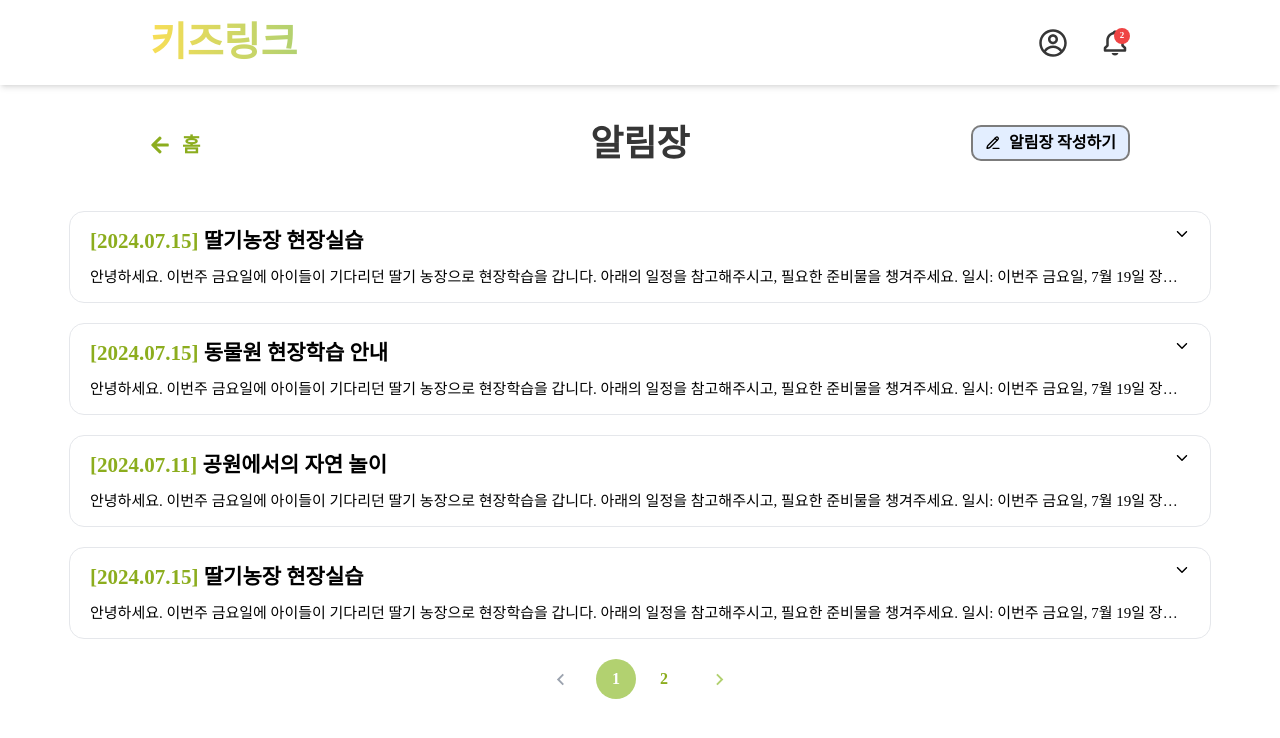
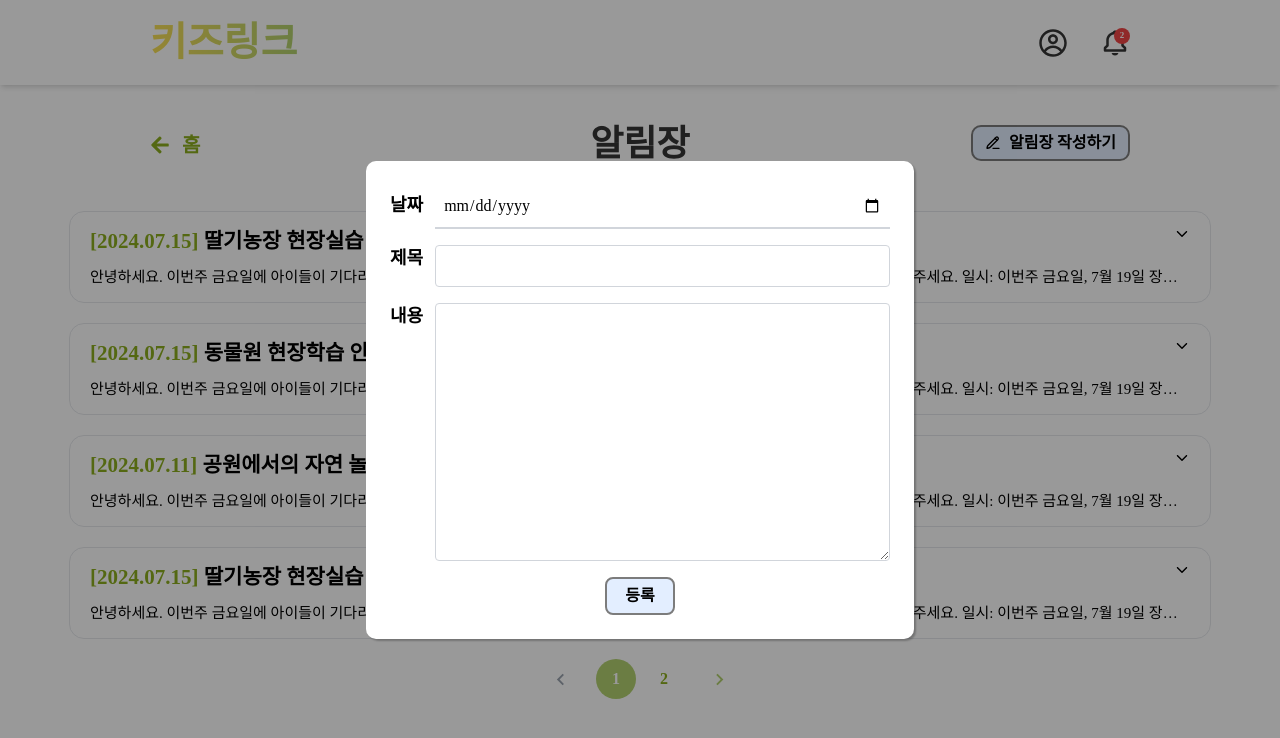
Before and after one commit to minseonkkim/KidsLink, a React (Vite) app in the folder frontend/: page /notice in a window 1280 px wide. Both pictures are taken after a click on the button "알림장 작성하기". Shown: the top 738 px of the page. Built offline with nearby package versions, Linux system fonts and the light colour scheme; a web font is replaced by a local one.

Commit message:
feat: 알림장 작성/수정 모달 구현

```diff
--- a/frontend/src/components/teacher/notice/NoticeItem.tsx
+++ b/frontend/src/components/teacher/notice/NoticeItem.tsx
@@ -1,6 +1,7 @@
 import { useState } from "react";
 import { IoIosArrowDown } from "react-icons/io";
 import { IoIosArrowUp } from "react-icons/io";
+import useModal from "../../../hooks/teacher/useModal";
 
 interface NoticeItemProps {
     id: number;
@@ -11,9 +12,35 @@ interface NoticeItemProps {
 
 export default function NoticeItem({title, date, content}: NoticeItemProps){
     const [expanded, setExpanded] = useState(false);
+    const { openModal, Modal } = useModal();
 
     const goToDetail = () => {
         setExpanded(!expanded);
+    }
+
+    const openUpdateModal = () => {
+        openModal(
+            <div className="w-[500px]">
+                <form>
+                    <div className="mb-4 flex flex-row items-center">
+                        <label className="block mr-3 mb-1 font-bold whitespace-nowrap text-[18px]">날짜</label>
+                        <input type="date" className="w-full p-2 border-b-2 border-gray-300 focus:outline-none focus:border-[#FDDA6E]" />
+                    </div>
+                    <div className="mb-4 flex flex-row">
+                        <label className="block mr-3 mb-1 font-bold whitespace-nowrap text-[18px]">제목</label>
+                        <input className="border border-gray-300 p-2 rounded w-full" />
+                    </div>
+
+                    <div className="mb-4 flex flex-row">
+                        <label className="block mr-3 mb-1 font-bold whitespace-nowrap text-[18px]">내용</label>
+                        <textarea className="border border-gray-300 p-2 rounded w-full" rows={10}></textarea>
+                    </div>
+                    <div className="flex items-center justify-center">
+                        <button className="w-[70px] h-[38px] border-[2px] border-[#7C7C7C] bg-[#E3EEFF] px-3 py-1 font-bold rounded-[8px] hover:bg-[#D4DDEA]">수정</button>
+                    </div>
+                </form>
+            </div>
+        );
     }
 
     return <>
@@ -27,7 +54,7 @@ export default function NoticeItem({title, date, content}: NoticeItemProps){
                     </div>
                     {expanded ?
                         <div className="flex flex-row items-center">
-                            <button className="mr-3 border-[2px] bg-[#fff] px-2 py-1 rounded-[10px]">수정하기</button>
+                            <button onClick={openUpdateModal} className="mr-3 border-[2px] bg-[#fff] px-2 py-1 rounded-[10px]">수정하기</button>
                             <IoIosArrowUp />
                         </div>
                         : <IoIosArrowDown />}
@@ -36,5 +63,6 @@ export default function NoticeItem({title, date, content}: NoticeItemProps){
                 <div className={` ${expanded? 'whitespace-pre-line' : 'text-ellipsis overflow-hidden whitespace-nowrap'} text-[15px]`}>{content}</div>
             </div>
         </div>
+        <Modal/>
     </>
 }
--- a/frontend/src/pages/teacher/TeacherNotice.tsx
+++ b/frontend/src/pages/teacher/TeacherNotice.tsx
@@ -5,6 +5,7 @@ import Title from "../../components/teacher/common/Title";
 import { LuPencilLine } from "react-icons/lu";
 import NoticeItem from "../../components/teacher/notice/NoticeItem";
 import { MdOutlineNavigateBefore, MdOutlineNavigateNext } from "react-icons/md";
+import useModal from "../../hooks/teacher/useModal.tsx";
 
 const noticeItems = [
     { id: 6, title: "딸기농장 현장실습", date: "2024.07.15", content: "안녕하세요. 이번주 금요일에 아이들이 기다리던 딸기 농장으로 현장학습을 갑니다.\n아래의 일정을 참고해주시고, 필요한 준비물을 챙겨주세요.\n\n일시: 이번주 금요일, 7월 19일\n장소: 딸기 농장" },
@@ -18,6 +19,7 @@ const noticeItems = [
 const ITEMS_PER_PAGE = 4;
 
 export default function TeacherNotice() {
+    const { openModal, Modal } = useModal();
     const [currentPage, setCurrentPage] = useState(1);
 
     const totalPages = Math.ceil(noticeItems.length / ITEMS_PER_PAGE);
@@ -36,13 +38,38 @@ export default function TeacherNotice() {
         }
     };
 
+    const openCreateModal = () => {
+        openModal(
+            <div className="w-[500px]">
+                <form>
+                    <div className="mb-4 flex flex-row items-center">
+                        <label className="block mr-3 mb-1 font-bold whitespace-nowrap text-[18px]">날짜</label>
+                        <input type="date" className="w-full p-2 border-b-2 border-gray-300 focus:outline-none focus:border-[#FDDA6E]" />
+                    </div>
+                    <div className="mb-4 flex flex-row">
+                        <label className="block mr-3 mb-1 font-bold whitespace-nowrap text-[18px]">제목</label>
+                        <input className="border border-gray-300 p-2 rounded w-full" />
+                    </div>
+
+                    <div className="mb-4 flex flex-row">
+                        <label className="block mr-3 mb-1 font-bold whitespace-nowrap text-[18px]">내용</label>
+                        <textarea className="border border-gray-300 p-2 rounded w-full" rows={10}></textarea>
+                    </div>
+                    <div className="flex items-center justify-center">
+                        <button className="w-[70px] h-[38px] border-[2px] border-[#7C7C7C] bg-[#E3EEFF] px-3 py-1 font-bold rounded-[8px] hover:bg-[#D4DDEA]">등록</button>
+                    </div>
+                </form>
+            </div>
+        );
+    }
+
     return (
         <>
             <TeacherHeader />
             <div className="px-[150px] flex flex-col items-center">
                 <NavigateBack backPage="홈" backLink='/' />
                 <Title title="알림장" />
-                <button className="absolute top-[125px] right-[150px] border-[2px] border-[#7C7C7C] bg-[#E3EEFF] px-3 py-1 font-bold rounded-[10px] hover:bg-[#D4DDEA] flex flex-row items-center">
+                <button onClick={openCreateModal} className="absolute top-[125px] right-[150px] border-[2px] border-[#7C7C7C] bg-[#E3EEFF] px-3 py-1 font-bold rounded-[10px] hover:bg-[#D4DDEA] flex flex-row items-center">
                     <LuPencilLine className="mr-2" />알림장 작성하기
                 </button>
                 <div>
@@ -91,6 +118,7 @@ export default function TeacherNotice() {
                     </nav>
                 </div>
             </div>
+            <Modal/>
         </>
     );
 }
```
